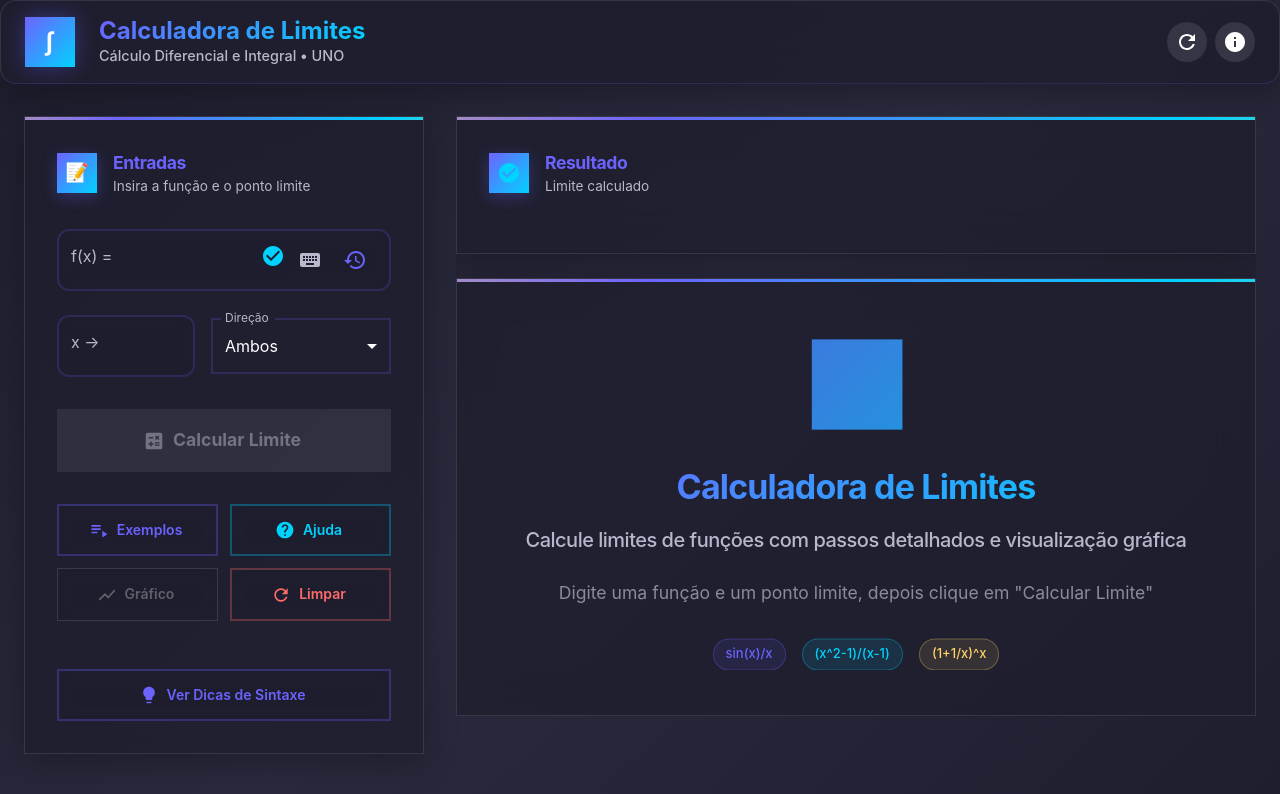
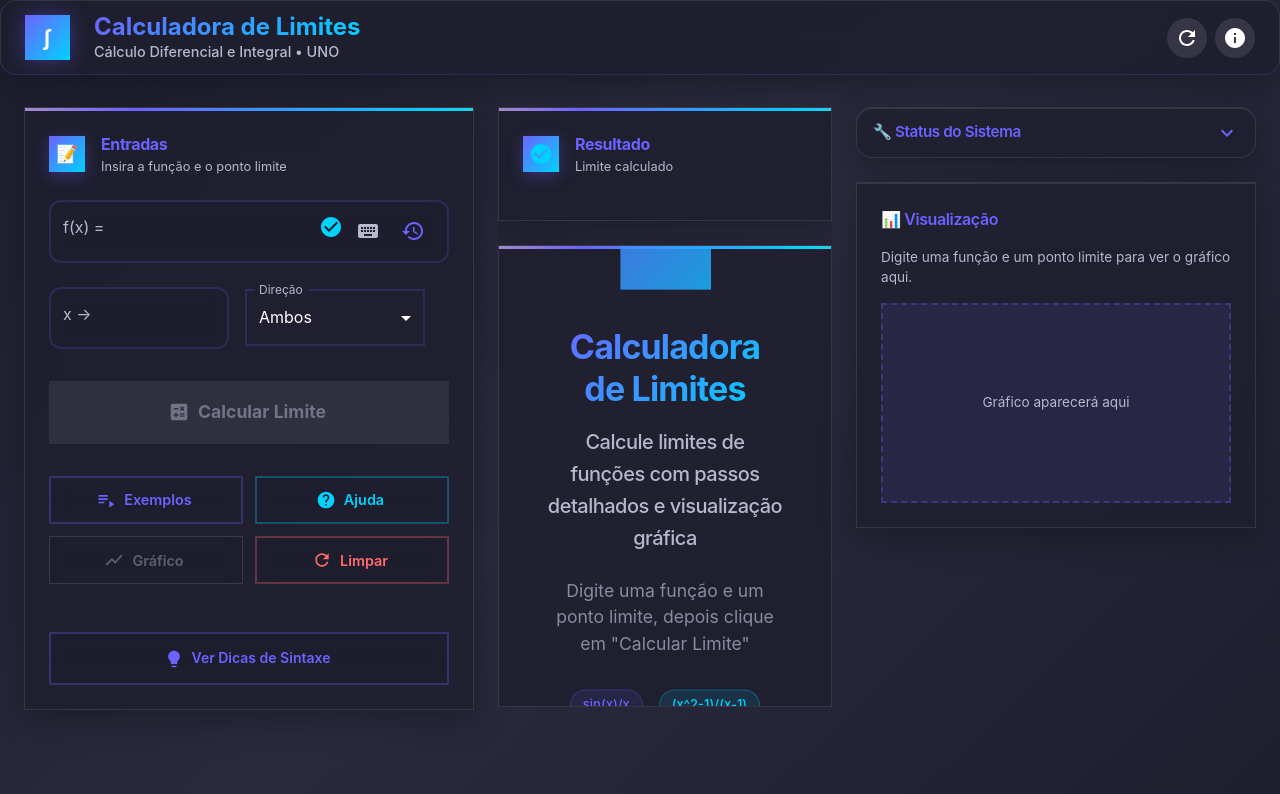
Before and after one commit to Brunoguilhermedemoura/Calculo_computacional, a React (Vite) app: page / in a window 1280 px wide. Shown: the top 794 px of the page. Built offline with nearby package versions, Linux system fonts and the light colour scheme.

Commit message:
feat: adiciona responsividade e melhorias visuais na calculadora, incluindo ajustes de layout, tamanhos de fonte e animações. Implementa um novo sistema de gerenciamento de cursor no teclado virtual e otimiza a exibição de resultados e entradas.

```diff
--- a/src/components/Calculator.jsx
+++ b/src/components/Calculator.jsx
@@ -10,11 +10,15 @@ import {
   AppBar,
   Toolbar,
   IconButton,
-  Tooltip
+  Tooltip,
+  Accordion,
+  AccordionSummary,
+  AccordionDetails
 } from '@mui/material';
 import {
   Refresh,
-  Info
+  Info,
+  ExpandMore
 } from '@mui/icons-material';
 // Temporariamente removido framer-motion - usando CSS puro para animações
 // import { motion } from 'framer-motion';
@@ -120,11 +124,11 @@ const Calculator = () => {
       {/* Header com animação */}
       <div className="animate-slide-in">
         <AppBar position="static" elevation={0} className="animate-slide-in">
-        <Toolbar sx={{ py: 2 }}>
+        <Toolbar sx={{ py: 1.5 }}>
           <Box sx={{ display: 'flex', alignItems: 'center', gap: 3, flexGrow: 1 }}>
             <Box sx={{
-              width: 50,
-              height: 50,
+              width: 45,
+              height: 45,
               borderRadius: 12,
               background: 'linear-gradient(135deg, #6C63FF 0%, #00D2FF 100%)',
               display: 'flex',
@@ -132,7 +136,7 @@ const Calculator = () => {
               justifyContent: 'center',
               color: 'white',
               fontWeight: 'bold',
-              fontSize: '1.5rem',
+              fontSize: '1.3rem',
               boxShadow: '0 8px 32px rgba(108, 99, 255, 0.4), inset 0 1px 0 rgba(255, 255, 255, 0.2)',
               animation: 'glow 3s ease-in-out infinite'
             }}>
@@ -204,10 +208,11 @@ const Calculator = () => {
           display: 'grid',
           gridTemplateColumns: {
             xs: '1fr',
-            md: '400px 1fr',
-            xl: '400px 1fr 350px'
+            md: '450px 1fr',
+            lg: '450px 1fr 400px',
+            xl: '480px 1fr 420px'
           },
-          gap: 4,
+          gap: 3,
           width: '100%',
           minHeight: 'calc(100vh - 120px)',
           margin: 0,
@@ -275,13 +280,40 @@ const Calculator = () => {
           {/* Coluna da Direita - Gráficos com animação */}
           <div className="animate-scale-in" style={{ animationDelay: '0.6s' }}>
             <Box sx={{
-              display: { xs: 'none', xl: 'flex' },
+              display: { xs: 'none', lg: 'flex' },
               flexDirection: 'column',
               gap: 3,
               className: 'animate-scale-in'
             }}>
-            {/* Teste do Plotly */}
-            <PlotlyTest />
+            {/* Teste do Plotly em Accordion */}
+            <Accordion sx={{
+              background: 'rgba(30, 30, 47, 0.8)',
+              backdropFilter: 'blur(20px)',
+              border: '1px solid rgba(255, 255, 255, 0.1)',
+              borderRadius: '16px !important',
+              boxShadow: '0 8px 32px rgba(0, 0, 0, 0.3), inset 0 1px 0 rgba(255, 255, 255, 0.1)',
+              '&:before': { display: 'none' },
+              '&.Mui-expanded': { margin: 0 }
+            }}>
+              <AccordionSummary
+                expandIcon={<ExpandMore sx={{ color: '#6C63FF' }} />}
+                sx={{
+                  borderRadius: '16px 16px 0 0',
+                  '&.Mui-expanded': { minHeight: 'auto' }
+                }}
+              >
+                <Typography variant="h6" sx={{
+                  color: '#6C63FF',
+                  fontWeight: 600,
+                  fontSize: '0.95rem'
+                }}>
+                  🔧 Status do Sistema
+                </Typography>
+              </AccordionSummary>
+              <AccordionDetails sx={{ pt: 0 }}>
+                <PlotlyTest />
+              </AccordionDetails>
+            </Accordion>
 
             {/* Gráfico em tempo real */}
             <Box sx={{
@@ -299,16 +331,17 @@ const Calculator = () => {
                 mb: 2,
                 display: 'flex',
                 alignItems: 'center',
-                gap: 1
+                gap: 1,
+                fontSize: '1rem'
               }}>
                 📊 Visualização
               </Typography>
 
               {functionValue && limitPoint ? (
                 <Box sx={{
-                  height: 500,
+                  height: 400,
                   width: '100%',
-                  minHeight: '500px',
+                  minHeight: '400px',
                   background: 'rgba(0, 0, 0, 0.2)',
                   borderRadius: 12,
                   p: 2
@@ -354,7 +387,7 @@ const Calculator = () => {
                 </Box>
               ) : (
                 <>
-                  <Typography variant="body2" color="text.secondary" sx={{ mb: 2 }}>
+                  <Typography variant="body2" color="text.secondary" sx={{ mb: 2, fontSize: '0.85rem' }}>
                     Digite uma função e um ponto limite para ver o gráfico aqui.
                   </Typography>
                   <Box sx={{
@@ -366,7 +399,7 @@ const Calculator = () => {
                     justifyContent: 'center',
                     border: '2px dashed rgba(108, 99, 255, 0.3)'
                   }}>
-                    <Typography variant="body2" color="text.secondary">
+                    <Typography variant="body2" color="text.secondary" sx={{ fontSize: '0.85rem' }}>
                       Gráfico aparecerá aqui
                     </Typography>
                   </Box>
@@ -397,36 +430,6 @@ const Calculator = () => {
         />
       </Box>
 
-      {/* Footer com animação */}
-      <div className="animate-fade-in" style={{ animationDelay: '0.8s' }}>
-        <Box
-          component="footer"
-          sx={{
-            background: 'rgba(255, 255, 255, 0.05)',
-            backdropFilter: 'blur(20px)',
-            borderTop: '1px solid rgba(255, 255, 255, 0.1)',
-            py: 1.5,
-            mt: 3,
-            textAlign: 'center'
-          }}
-        >
-        <Typography variant="body2" sx={{
-          color: 'rgba(255, 255, 255, 0.7)',
-          fontWeight: 500,
-          fontSize: '0.875rem'
-        }}>
-          Desenvolvido com ❤️ usando React + Material-UI + Math.js
-        </Typography>
-        <Typography variant="caption" sx={{
-          color: 'rgba(255, 255, 255, 0.5)',
-          display: 'block',
-          mt: 0.5,
-          fontSize: '0.75rem'
-        }}>
-          Migrado do sistema Python original
-        </Typography>
-        </Box>
-      </div>
     </CustomScrollbar>
   );
 };
--- a/src/components/InputSection.jsx
+++ b/src/components/InputSection.jsx
@@ -62,12 +62,48 @@ const InputSection = ({
   const [showSyntaxTips, setShowSyntaxTips] = React.useState(false);
   const [showKeyboard, setShowKeyboard] = React.useState(false);
   const inputRef = useRef(null);
+  const nextCursorPositionRef = useRef(null);
+  const lastCursorPositionRef = useRef(0);
   const { validation: realTimeValidation, validateExpression } = useRealTimeValidation();
 
   // Validação em tempo real
   React.useEffect(() => {
     validateExpression(functionValue);
   }, [functionValue, validateExpression]);
+
+  // Restaurar posição do cursor após atualizações do teclado virtual
+  React.useEffect(() => {
+    if (inputRef.current && nextCursorPositionRef.current !== null) {
+      // Usar requestAnimationFrame para garantir que o DOM foi atualizado
+      requestAnimationFrame(() => {
+        if (inputRef.current) {
+          const pos = nextCursorPositionRef.current;
+          console.log('Restoring cursor to position:', pos);
+          inputRef.current.setSelectionRange(pos, pos);
+          inputRef.current.focus();
+          // Limpar a referência após usar
+          nextCursorPositionRef.current = null;
+        }
+      });
+    }
+  }, [functionValue]);
+
+  // Capturar posição do cursor quando o usuário clica ou digita
+  const handleInputClick = () => {
+    if (inputRef.current) {
+      const pos = inputRef.current.selectionStart || 0;
+      lastCursorPositionRef.current = pos;
+      console.log('Input clicked - Cursor pos:', pos);
+    }
+  };
+
+  const handleInputKeyDown = () => {
+    if (inputRef.current) {
+      const pos = inputRef.current.selectionStart || 0;
+      lastCursorPositionRef.current = pos;
+      console.log('Input key down - Cursor pos:', pos);
+    }
+  };
 
   const handleLoadFromHistory = (calculation) => {
     setFunctionValue(calculation.function);
@@ -77,31 +113,37 @@ const InputSection = ({
 
   // Função para lidar com teclas do teclado virtual
   const handleKeyPress = (key) => {
+    // Usar a última posição conhecida do cursor
+    const cursorPos = lastCursorPositionRef.current;
+    console.log('Virtual keyboard - Cursor pos:', cursorPos, 'Key:', key, 'Function:', functionValue);
+
     if (key === 'backspace') {
-      // Remover último caractere
-      setFunctionValue(prev => prev.slice(0, -1));
+      if (cursorPos > 0) {
+        const newValue =
+          functionValue.slice(0, cursorPos - 1) +
+          functionValue.slice(cursorPos);
+        console.log('Backspace - New value:', newValue);
+        setFunctionValue(newValue);
+        // Atualizar posição do cursor
+        lastCursorPositionRef.current = cursorPos - 1;
+        nextCursorPositionRef.current = cursorPos - 1;
+      }
       return;
     }
 
-    // Obter posição do cursor
-    const cursorPosition = inputRef.current?.selectionStart || functionValue.length;
-
     // Inserir caractere na posição do cursor
     const newValue =
-      functionValue.slice(0, cursorPosition) +
+      functionValue.slice(0, cursorPos) +
       key +
-      functionValue.slice(cursorPosition);
+      functionValue.slice(cursorPos);
 
+    console.log('Insert - New value:', newValue);
     setFunctionValue(newValue);
 
-    // Restaurar posição do cursor após a atualização
-    setTimeout(() => {
-      if (inputRef.current) {
-        const newCursorPosition = cursorPosition + key.length;
-        inputRef.current.setSelectionRange(newCursorPosition, newCursorPosition);
-        inputRef.current.focus();
-      }
-    }, 0);
+    // Atualizar posição do cursor
+    const newCursorPos = cursorPos + key.length;
+    lastCursorPositionRef.current = newCursorPos;
+    nextCursorPositionRef.current = newCursorPos;
   };
 
   const getValidationIcon = () => {
@@ -124,7 +166,7 @@ const InputSection = ({
   };
   return (
     <Paper elevation={0} sx={{
-      p: 4,
+      p: 3,
       height: 'fit-content',
       background: 'rgba(30, 30, 47, 0.8)',
       backdropFilter: 'blur(20px)',
@@ -146,17 +188,17 @@ const InputSection = ({
         animation: 'shimmer 3s ease-in-out infinite'
       }} />
 
-      <Box sx={{ display: 'flex', alignItems: 'center', gap: 2, mb: 4 }}>
+      <Box sx={{ display: 'flex', alignItems: 'center', gap: 2, mb: 3 }}>
         <Box sx={{
-          width: 40,
-          height: 40,
-          borderRadius: 12,
+          width: 36,
+          height: 36,
+          borderRadius: 10,
           background: 'linear-gradient(135deg, #6C63FF 0%, #00D2FF 100%)',
           display: 'flex',
           alignItems: 'center',
           justifyContent: 'center',
           color: 'white',
-          fontSize: '1.2rem',
+          fontSize: '1.1rem',
           boxShadow: '0 4px 16px rgba(108, 99, 255, 0.3)'
         }}>
           📝
@@ -165,13 +207,13 @@ const InputSection = ({
           <Typography variant="h6" sx={{
             color: '#6C63FF',
             fontWeight: 700,
-            fontSize: '1.1rem'
+            fontSize: '1rem'
           }}>
             Entradas
           </Typography>
           <Typography variant="body2" sx={{
             color: '#B8B8CC',
-            fontSize: '0.85rem'
+            fontSize: '0.8rem'
           }}>
             Insira a função e o ponto limite
           </Typography>
@@ -204,6 +246,8 @@ const InputSection = ({
         label="f(x) ="
         value={functionValue}
         onChange={(e) => setFunctionValue(e.target.value)}
+        onClick={handleInputClick}
+        onKeyDown={handleInputKeyDown}
         placeholder="Ex: (x^2 - 1)/(x - 1)"
         variant="outlined"
         error={!realTimeValidation.valid}
@@ -430,12 +474,13 @@ const InputSection = ({
           variant="outlined"
           size="medium"
           sx={{
-            py: 1.5,
+            py: 1.2,
             borderRadius: 12,
             border: '2px solid rgba(108, 99, 255, 0.3)',
             background: 'rgba(30, 30, 47, 0.6)',
             backdropFilter: 'blur(10px)',
             color: '#6C63FF',
+            fontSize: '0.9rem',
             '&:hover': {
               border: '2px solid rgba(108, 99, 255, 0.6)',
               background: 'rgba(108, 99, 255, 0.1)',
@@ -452,12 +497,13 @@ const InputSection = ({
           variant="outlined"
           size="medium"
           sx={{
-            py: 1.5,
+            py: 1.2,
             borderRadius: 12,
             border: '2px solid rgba(0, 210, 255, 0.3)',
             background: 'rgba(30, 30, 47, 0.6)',
             backdropFilter: 'blur(10px)',
             color: '#00D2FF',
+            fontSize: '0.9rem',
             '&:hover': {
               border: '2px solid rgba(0, 210, 255, 0.6)',
               background: 'rgba(0, 210, 255, 0.1)',
@@ -474,12 +520,13 @@ const InputSection = ({
           variant="outlined"
           size="medium"
           sx={{
-            py: 1.5,
+            py: 1.2,
             borderRadius: 12,
             border: '2px solid rgba(255, 209, 102, 0.3)',
             background: 'rgba(30, 30, 47, 0.6)',
             backdropFilter: 'blur(10px)',
             color: '#FFD166',
+            fontSize: '0.9rem',
             '&:hover': {
               border: '2px solid rgba(255, 209, 102, 0.6)',
               background: 'rgba(255, 209, 102, 0.1)',
@@ -501,12 +548,13 @@ const InputSection = ({
           variant="outlined"
           size="medium"
           sx={{
-            py: 1.5,
+            py: 1.2,
             borderRadius: 12,
             border: '2px solid rgba(255, 107, 107, 0.3)',
             background: 'rgba(30, 30, 47, 0.6)',
             backdropFilter: 'blur(10px)',
             color: '#FF6B6B',
+            fontSize: '0.9rem',
             '&:hover': {
               border: '2px solid rgba(255, 107, 107, 0.6)',
               background: 'rgba(255, 107, 107, 0.1)',
--- a/src/components/ResultSection.jsx
+++ b/src/components/ResultSection.jsx
@@ -142,7 +142,7 @@ const ResultSection = ({
     >
       {/* Resultado Principal */}
       <Paper elevation={0} sx={{
-        p: 4,
+        p: 3,
         flex: '0 0 auto',
         background: 'rgba(30, 30, 47, 0.8)',
         backdropFilter: 'blur(20px)',
@@ -164,17 +164,17 @@ const ResultSection = ({
           animation: 'shimmer 3s ease-in-out infinite'
         }} />
 
-        <Box sx={{ display: 'flex', alignItems: 'center', gap: 2, mb: 3 }}>
+        <Box sx={{ display: 'flex', alignItems: 'center', gap: 2, mb: 2.5 }}>
           <Box sx={{
-            width: 40,
-            height: 40,
-            borderRadius: 12,
+            width: 36,
+            height: 36,
+            borderRadius: 10,
             background: 'linear-gradient(135deg, #6C63FF 0%, #00D2FF 100%)',
             display: 'flex',
             alignItems: 'center',
             justifyContent: 'center',
             color: 'white',
-            fontSize: '1.2rem',
+            fontSize: '1.1rem',
             boxShadow: '0 4px 16px rgba(108, 99, 255, 0.3)'
           }}>
             {getResultIcon()}
@@ -183,13 +183,13 @@ const ResultSection = ({
             <Typography variant="h6" sx={{
               color: '#6C63FF',
               fontWeight: 700,
-              fontSize: '1.1rem'
+              fontSize: '1rem'
             }}>
               Resultado
             </Typography>
             <Typography variant="body2" sx={{
               color: '#B8B8CC',
-              fontSize: '0.85rem'
+              fontSize: '0.8rem'
             }}>
               Limite calculado
             </Typography>
@@ -221,7 +221,7 @@ const ResultSection = ({
             borderColor: result === 'Erro' ? 'rgba(255, 107, 107, 0.3)' : 'rgba(0, 210, 255, 0.3)',
             backdropFilter: 'blur(10px)'
           }}>
-            <Typography variant="h4" component="div" sx={{
+            <Typography variant="h5" component="div" sx={{
               fontFamily: 'JetBrains Mono, monospace',
               color: '#FFFFFF',
               textAlign: 'center',
--- a/src/styles/globals.css
+++ b/src/styles/globals.css
@@ -147,6 +147,46 @@ body::before {
 .grid-container {
   width: 100vw !important;
   max-width: 100vw !important;
+}
+
+/* Media queries para melhor responsividade */
+@media (max-width: 1200px) {
+  .grid-container {
+    grid-template-columns: 1fr !important;
+    gap: 2rem !important;
+  }
+
+  .grid-container > div:last-child {
+    order: -1; /* Move a coluna de visualização para cima em telas menores */
+  }
+}
+
+@media (max-width: 768px) {
+  .grid-container {
+    padding: 1rem !important;
+    gap: 1.5rem !important;
+  }
+
+  /* Reduzir padding dos componentes em mobile */
+  .MuiPaper-root {
+    padding: 1.5rem !important;
+  }
+
+  /* Ajustar tamanhos de fonte em mobile */
+  .MuiTypography-h5 {
+    font-size: 1.1rem !important;
+  }
+
+  .MuiTypography-h6 {
+    font-size: 0.95rem !important;
+  }
+}
+
+@media (min-width: 1200px) and (max-width: 1536px) {
+  /* Ajustes para telas lg */
+  .grid-container {
+    grid-template-columns: 450px 1fr 400px !important;
+  }
 }
 
 /* Animações */
```
